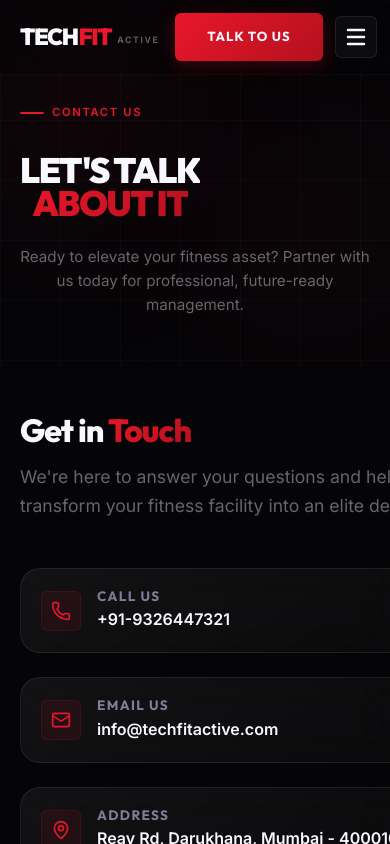
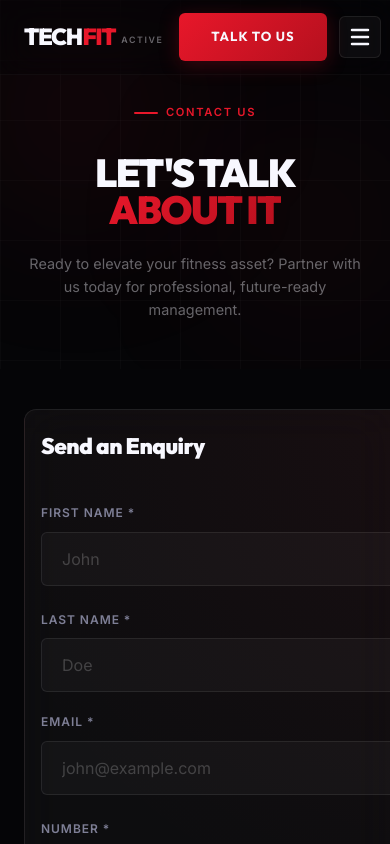
Before and after one commit to rahilmemdani/tech-fit, a React (Vite) app: page /contact in a window 390 px wide. Shown: the top 844 px of the page. Built offline with nearby package versions, Linux system fonts and the light colour scheme.

Commit message:
Made changes

```diff
--- a/src/pages/Contact.css
+++ b/src/pages/Contact.css
@@ -73,15 +73,23 @@
 /* ── MAIN CONTENT ── */
 .contact-grid {
     display: grid;
-    grid-template-columns: 1fr 1.5fr;
-    gap: clamp(3rem, 6vw, 6rem);
+    grid-template-columns: 1fr 1.2fr;
+    gap: clamp(3rem, 6vw, 5rem);
     align-items: start;
+    max-width: 1100px;
+    margin: 0 auto;
 }
 
 @media (max-width: 991px) {
     .contact-grid {
         grid-template-columns: 1fr;
-        gap: 4rem;
+        gap: 3.5rem;
+        max-width: 650px;
+        margin: 0 auto;
+    }
+
+    .contact-form-wrapper {
+        order: -1;
     }
 }
 
@@ -309,42 +317,54 @@
 
 @media (max-width: 480px) {
     .container {
-        padding: 0 1.25rem;
+        padding: 0 1.5rem;
     }
 
     .contact-hero__title {
-        font-size: 2.2rem;
+        font-size: clamp(2rem, 10vw, 2.5rem);
     }
 
     .contact-hero__subtitle {
-        font-size: 0.95rem;
+        font-size: 0.9rem;
     }
 
     .contact-main {
-        padding: 3rem 0;
+        padding: 2.5rem 0;
     }
 
     .form-title {
-        font-size: 1.5rem;
-        margin-bottom: 2rem;
+        font-size: 1.4rem;
+        margin-bottom: 1.5rem;
     }
 
     .contact-form {
-        gap: 1.5rem;
+        gap: 1.25rem;
     }
 
     .info-card__icon {
-        width: 40px;
-        height: 40px;
+        width: 36px;
+        height: 36px;
+        min-width: 36px;
     }
 
     .info-card__icon svg {
-        width: 20px;
-        height: 20px;
+        width: 18px;
+        height: 18px;
+    }
+
+    .info-card__content p {
+        font-size: 0.95rem;
+        word-break: break-all;
     }
 
     .contact-form-wrapper {
-        padding: 2rem 1.25rem;
+        padding: 1.5rem 1rem;
+        border-radius: var(--radius-md);
+    }
+
+    .btn-submit {
+        height: 50px;
+        font-size: 0.9rem;
     }
 }
 
--- a/src/pages/Contact.tsx
+++ b/src/pages/Contact.tsx
@@ -43,10 +43,10 @@
                     <div className="contact-hero__grid" />
                 </div>
                 <div className="container contact-hero__content">
-                    <Reveal delay={0.05}>
+                    <Reveal delay={0.05} width="100%">
                         <span className="section-label">Contact Us</span>
                     </Reveal>
-                    <Reveal delay={0.15}>
+                    <Reveal delay={0.15} width="100%">
                         <h1 className="contact-hero__title">
                             LET'S TALK <br />
                             <span className="text-gradient">ABOUT IT</span>
@@ -64,10 +64,10 @@
                 <div className="container">
                     <div className="contact-grid">
                         <div className="contact-info-list">
-                            <Reveal>
+                            <Reveal width="100%">
                                 <h2 className="section-title">Get in <span className="text-gradient">Touch</span></h2>
                             </Reveal>
-                            <Reveal delay={0.2}>
+                            <Reveal delay={0.2} width="100%">
                                 <p className="contact-info-desc">We're here to answer your questions and help you transform your fitness facility into an elite destination.</p>
                             </Reveal>
 
@@ -124,7 +124,7 @@
 
                         <div className="contact-form-wrapper glass-card">
                             <form onSubmit={handleSubmit(onSubmit)} className="contact-form">
-                                <Reveal delay={0.1}>
+                                <Reveal delay={0.1} width="100%">
                                     <h3 className="form-title">Send an Enquiry</h3>
                                 </Reveal>
                                 <div className="form-row">
```
